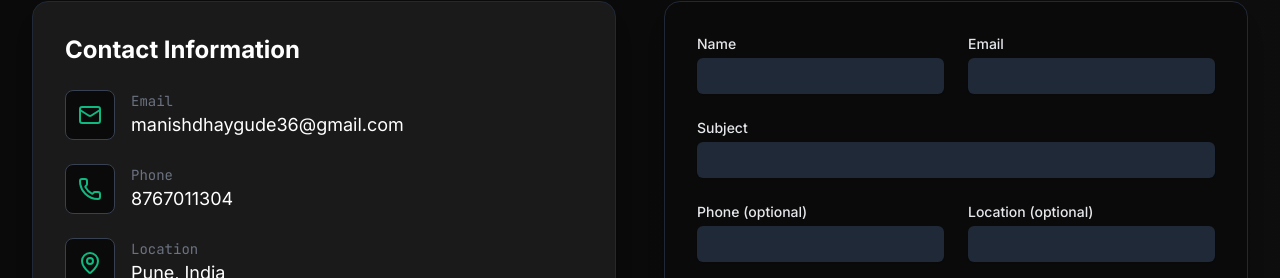
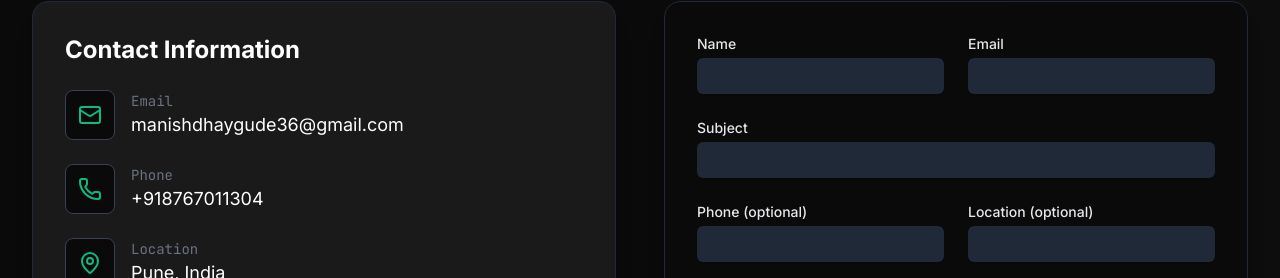
Before and after one commit to manish01-hash/Portfolio, a React (Vite) app: page / in a window 1280 px wide. Shown: the part 5912-6190 px from the top of the page. Built offline with nearby package versions, Linux system fonts and the light colour scheme; no server answers.

Commit message:
Update personal info and social links in constants

```diff
--- a/constants.ts
+++ b/constants.ts
@@ -5,7 +5,7 @@ export const PERSONAL_INFO = {
   name: "Manish Dhaygude",
   title: "Cybersecurity Student & Aspiring Security Professional",
   email: "manishdhaygude36@gmail.com",
-  phone: "8767011304",
+  phone: "+918767011304",
   location: "Pune, India",
   tagline: "Building Secure Digital Infrastructure & Mitigating Cyber Threats",
   summary: ""
@@ -149,7 +149,7 @@ export const CERTIFICATES: Certificate[] = [
 export const SOCIAL_LINKS = [
   {
     name: "GitHub",
-    url: "https://github.com/manish-hash",
+    url: "https://github.com/manish01-hash",
     icon: "github",
     color: "#ffffff"
   },
@@ -179,7 +179,7 @@ export const SOCIAL_LINKS = [
   },
   {
     name: "Medium",
-    url: "https://medium.com/@manishdhaygude",
+    url: "https://medium.com/@manishdhaygude36",
     icon: "book-open-text",
     color: "#2acf09ff"
   }
```
